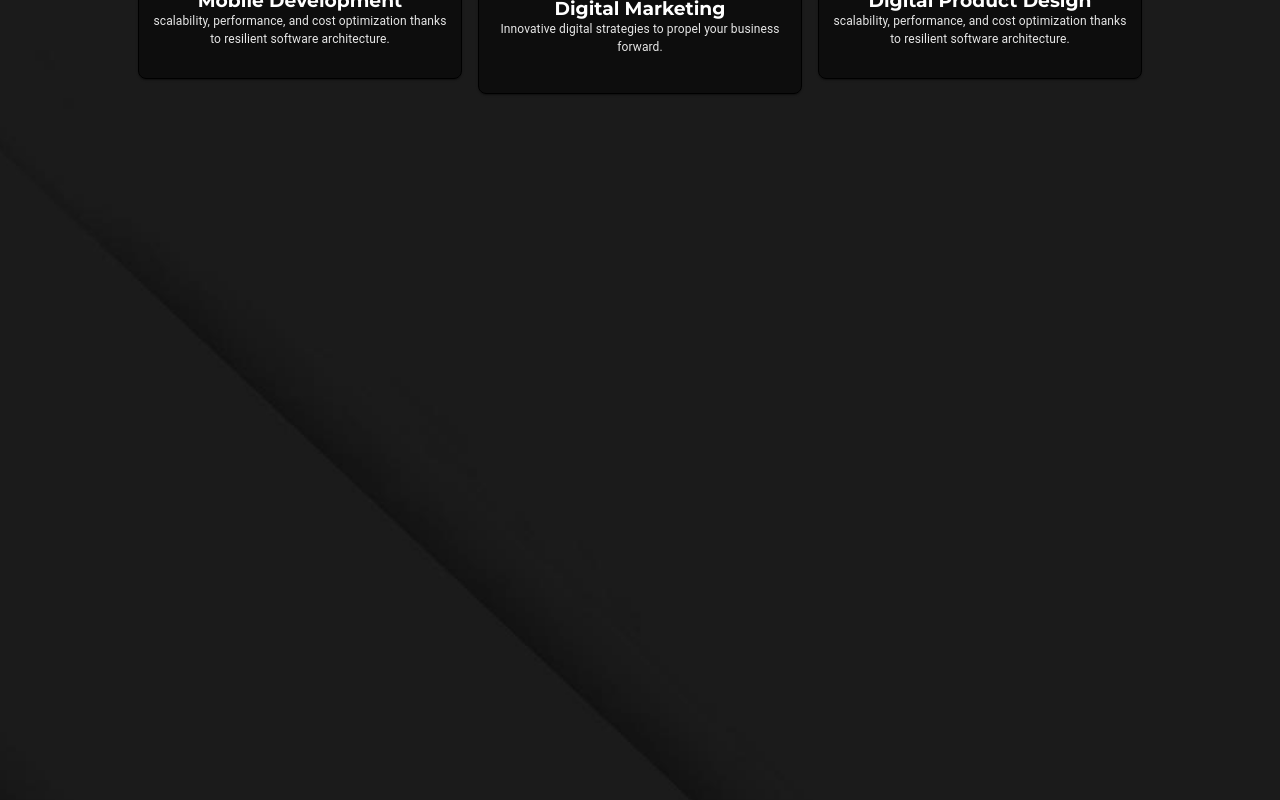
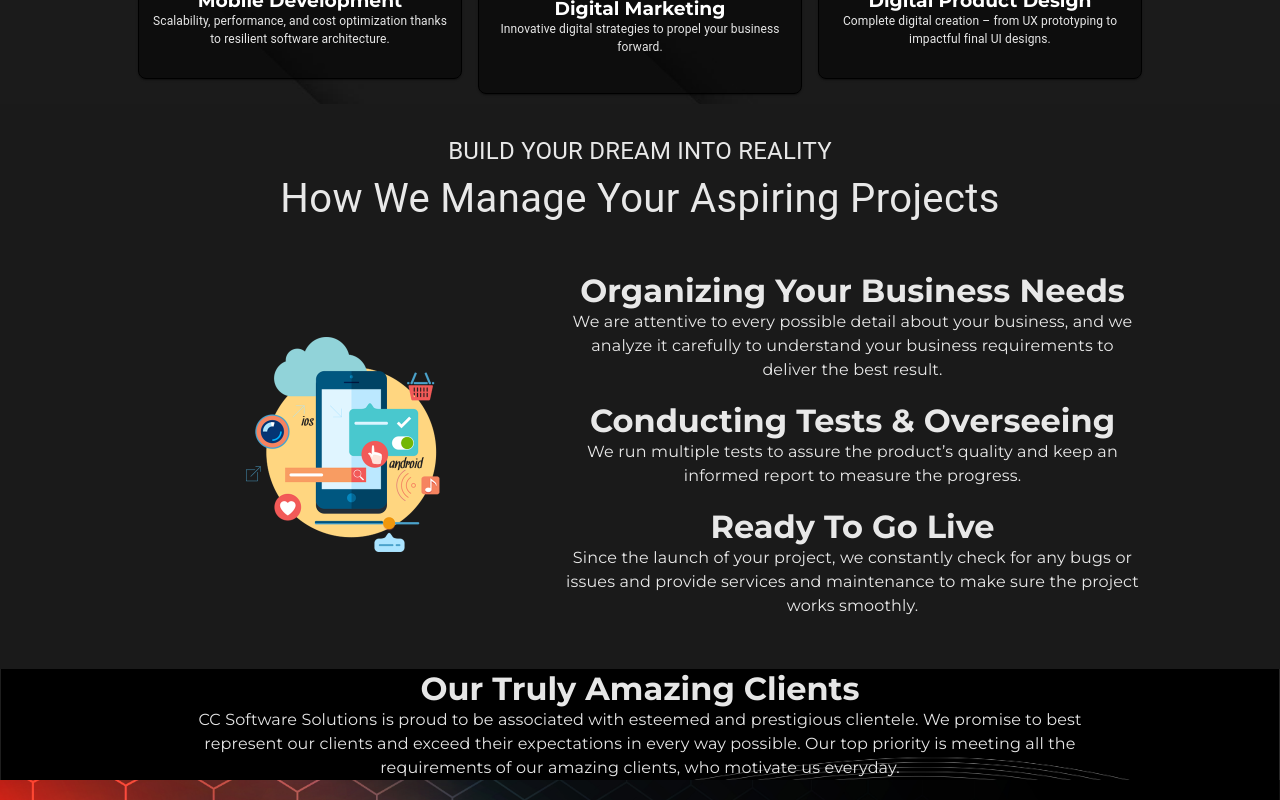
Before and after one commit to VimukthiMaduwantha/ccSoftware, a React (Create React App) app in the folder web_site/: page / in a window 1280 px wide. Shown: the part 1460-2260 px from the top of the page. Built offline with nearby package versions, Linux system fonts and the light colour scheme; a web font is replaced by a local one.

Commit message:
client done

```diff
--- a/web_site/src/pages/Home.js
+++ b/web_site/src/pages/Home.js
@@ -27,11 +27,12 @@ function Home() {
                     backgroundSize: 'cover',
                     backgroundRepeat: 'no-repeat',
                     backgroundPosition: 'center',
-                    height: '200vh',
+                    height: '100%',
                     display: 'flex',
                     justifyContent: 'center',
                 }}
             >
+                {/* Development technologies start */}
                 <Box sx={{ width: { xs: '90%', md: '80%' }, padding: '10px', /* background: 'red' */ }}>
                     <center>
                         <Typography sx={{ fontSize: { md: '3vh', xs: '1.4vh' }, color: 'white', opacity: '0.9' }}>ALL BUSINESS REQUIREMENTS UNDER ONE ROOF</Typography>
@@ -183,7 +184,8 @@ function Home() {
                                     '&:hover': {
                                         border: '1px solid #4DBEE9',
                                         boxShadow: '0 4px 20px rgba(0, 0, 0, 0.2)', // Add shadow effect
-                                    }
+                                    },
+                                    width: '100%'
                                 }}
                             >
                                 <img
@@ -193,7 +195,7 @@ function Home() {
                                     style={{ display: 'flex', justifyContent: 'center' }}
                                 />
                                 <h3 style={{ color: 'white', }}>Mobile Development</h3>
-                                <Typography sx={{ color: 'white', opacity: '0.9', textAlign: 'center', fontSize: { md: '12px' }, }}>scalability, performance, and cost optimization thanks to resilient software architecture.</Typography>
+                                <Typography sx={{ color: 'white', opacity: '0.9', textAlign: 'center', fontSize: { md: '12px' }, }}>Scalability, performance, and cost optimization thanks to resilient software architecture.</Typography>
                             </Card>
                         </Grid>
                         <Grid item md={4} xs={12}
@@ -214,7 +216,8 @@ function Home() {
                                     '&:hover': {
                                         border: '1px solid #4DBEE9',
                                         boxShadow: '0 4px 20px rgba(0, 0, 0, 0.2)', // Add shadow effect
-                                    }
+                                    },
+                                    width: '100%'
                                 }}
                             >
                                 <img
@@ -245,7 +248,8 @@ function Home() {
                                     '&:hover': {
                                         border: '1px solid #4DBEE9',
                                         boxShadow: '0 4px 20px rgba(0, 0, 0, 0.2)', // Add shadow effect
-                                    }
+                                    },
+                                    width: '100%'
                                 }}
                             >
                                 <img
@@ -255,27 +259,79 @@ function Home() {
                                     style={{ display: 'flex', justifyContent: 'center' }}
                                 />
                                 <h3 style={{ color: 'white', }}>Digital Product Design</h3>
-                                <Typography sx={{ color: 'white', opacity: '0.9', textAlign: 'center', fontSize: { md: '12px' } }}>scalability, performance, and cost optimization thanks to resilient software architecture.</Typography>
+                                <Typography sx={{ color: 'white', opacity: '0.9', textAlign: 'center', fontSize: { md: '12px' } }}>Complete digital creation – from UX prototyping to impactful final UI designs.</Typography>
                             </Card>
                         </Grid>
-
                     </Grid>
                 </Box>
+                {/* Technological stack end */}
             </div >
+            <br />
+            {/* features stack start */}
+            <div style={{
+                display: 'flex',
+                justifyContent: 'center',
+            }} >
+                <Box sx={{ width: { xs: '97%', md: '80%' }, padding: '10px', /* background: 'red' */ }}>
+                    <center>
+                        <Typography sx={{ fontSize: { md: '3vh', xs: '1.4vh' }, color: 'white', opacity: '0.9' }}>BUILD YOUR DREAM INTO REALITY</Typography>
+                        <Typography sx={{ fontSize: { md: '5vh', xs: '2.5vh' }, color: 'white', opacity: '0.9' }}>How We Manage Your Aspiring Projects</Typography>
+                    </center>
+                    <Grid container spacing={2} /* sx={{ background: 'red' }} */>
+                        <Grid item md={5} xs={12} sx={{ display: 'flex', justifyContent: 'center', alignItems: 'center' }}>
+                            <img
+                                src={mobile}
+                                height='50%'
+                                width='auto'
+                            />
+                        </Grid>
+                        <Grid sx={{ display: 'flex', justifyContent: 'center', alignItems: 'center', flexDirection: 'column' }} item md={7} xs={12}>
+                            <Box /* sx={{ display: 'flex', justifyContent: 'center', alignItems: 'center', flexDirection: 'column' }} */>
+                                <center>
+                                    <h1 style={{ color: 'white', opacity: '0.9' }}>Organizing Your Business Needs</h1>
+                                    <Typography sx={{ fontFamily: 'Montserrat, sans-serif', color: 'white', opacity: '0.9' }}>We are attentive to every possible detail about your business, and we analyze it carefully to understand your business requirements to deliver the best result.</Typography>
+                                </center>
+                                <br />
+                                <center>
+                                    <h1 style={{ color: 'white', opacity: '0.9' }}>Conducting Tests & Overseeing</h1>
+                                    <Typography sx={{ fontFamily: 'Montserrat, sans-serif', color: 'white', opacity: '0.9' }}>We run multiple tests to assure the product’s quality and keep an informed report to measure the progress.</Typography>
+                                </center>
+                                <br />
+                                <center>
+                                    <h1 style={{ color: 'white', opacity: '0.9' }}>Ready To Go Live</h1>
+                                    <Typography sx={{ fontFamily: 'Montserrat, sans-serif', color: 'white', opacity: '0.9' }}>Since the launch of your project, we constantly check for any bugs or issues and provide services and maintenance to make sure the project works smoothly.</Typography>
+                                </center>
+                            </Box>
+                        </Grid>
+                    </Grid>
+                </Box>
+            </div>
+            {/* features stack end */}
 
+            {/* Client details start */}
             <Box
                 sx={{
-                    height: { md: '60vh', xs: '60vh' },
+                    height: '100%',
                     backgroundImage: `url(${back2})`,
                     backgroundSize: 'cover',
                     backgroundRepeat: 'no-repeat',
                     backgroundPosition: 'center',
                     display: 'flex',
                     justifyContent: 'center',
-                    alignItems: 'center'
+                    alignItems: 'center',
+                    flexDirection: 'column',
                 }}
             >
-                <Box sx={{ width: '90vw' }}>
+                <div style={{ width: '70%', display: 'flex', jtifyContent: 'center', alignItems: 'center', flexDirection: 'column', }}>
+                    <h1 style={{ color: 'white', opacity: '0.9', textAlign: 'center' }}>Our Truly Amazing Clients</h1>
+                    <Typography sx={{ fontFamily: 'Montserrat, sans-serif', color: 'white', opacity: '0.9', textAlign: 'center', }}>
+                        CC Software Solutions is proud to be associated with esteemed and prestigious clientele.
+                        We promise to best represent our clients and exceed their expectations in every way possible.
+                        Our top priority is meeting all the requirements of our amazing clients, who motivate us everyday.
+                    </Typography>
+                </div>
+
+                {/* <Box sx={{ width: '90vw' }}>
                     <Typography sx={{ color: 'white', fontFamily: "Montserrat, sans-serif", fontWeight: '500', fontSize: '30px' }}>Our Valued Clients..</Typography>
                     <br />
                     <Grid container spacing={1}>
@@ -339,8 +395,12 @@ function Home() {
                             </Box>
                         </Grid>
                     </Grid>
-                </Box>
+                </Box> */}
             </Box >
+            {/* Client details end */}
+
+
+            {/* contact us start */}
             <Box >
                 <center>
                     <Box sx={{
@@ -363,6 +423,7 @@ function Home() {
                     </Box>
                 </center>
             </Box>
+            {/* contact us end */}
         </>
     )
 }
```
